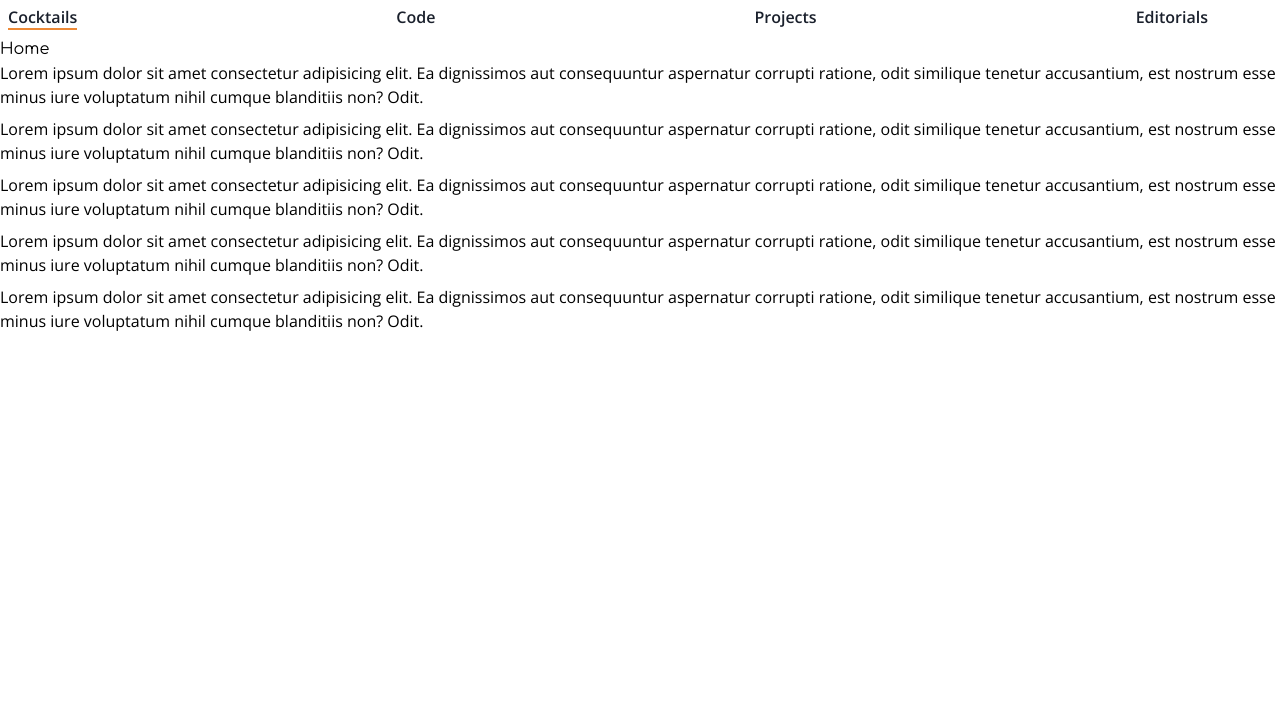
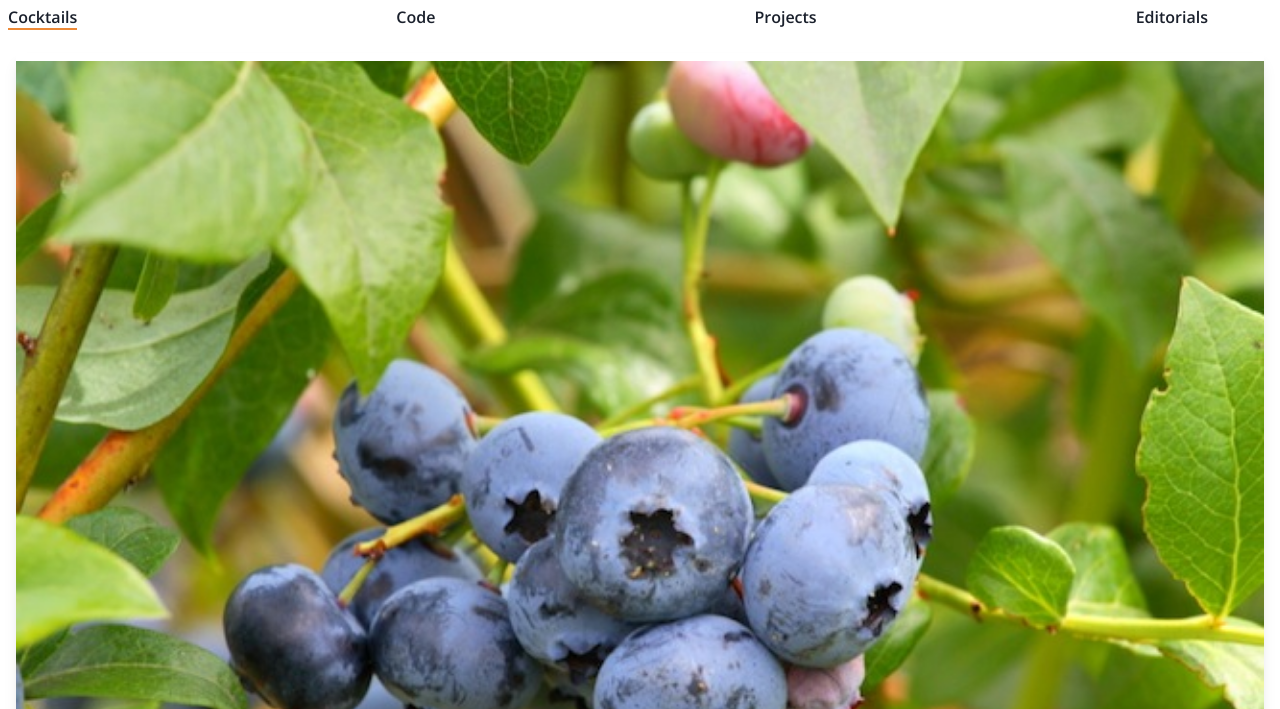
Before and after one commit to StevenFewster/com.stevenfewster.gatsby, a Gatsby site: page / in a window 1280 px wide. Shown: the part 91-800 px from the top of the page. Built offline with nearby package versions, Linux system fonts and the light colour scheme; Gatsby itself is replaced by a stand-in of ours.

Commit message:
Update sAll Content

```diff
--- a/src/components/Header/Header.js
+++ b/src/components/Header/Header.js
@@ -11,6 +11,7 @@ const Header = () => (
     <header className="layout">
       <Link to="/">
         <h1>Steven <img src="/static/21b8314b00ec60349f9d9cb2cf455a8e/151a9/logo.png" height="48" width="48" /> Fewster</h1>
+        <Img fluid={logo} />
       </Link>
       <Nav />
     </header>
--- a/src/components/Post.js
+++ b/src/components/Post.js
@@ -1,9 +1,14 @@
 import React from "react"
-import { Link, Img } from "gatsby"
+import { Link } from "gatsby"
+import Img from "gatsby-image"
 import "./post.css"
 
 const Post = ({ title, author, date, description, path, cover }) => (
-  <div className="post w-48 m-4 py-2 bg-white shadow-lg">
+  <div className="post w-100 m-4 py-2 bg-white shadow-lg">
+    <div className="post-image">
+      <Img fluid={cover} />
+    </div>
+    <div className="post-details">
       <h3 className="post-title">{title}</h3>
       <p className="post-description">{description}</p>
       <p className="post-written-by">
@@ -11,6 +16,7 @@ const Post = ({ title, author, date, description, path, cover }) => (
       </p>
       <Link to={path}>Read more</Link>
     </div>
+  </div>
 )
 
 export default Post
--- a/src/pages/blog.js
+++ b/src/pages/blog.js
@@ -11,7 +11,7 @@ const Blog = ({ data }) => (
       <h1 class="section-title">Blog</h1>
     </div>
     {data.allMarkdownRemark.edges.map(post => {
-      const { title, author, date, description, path } = post.node.frontmatter
+      const { title, author, date, description, path, cover } = post.node.frontmatter
       return (
         <Post
           title={title}
@@ -20,6 +20,7 @@ const Blog = ({ data }) => (
           description={description}
           key={`${date}__${title}`}
           path={path}
+          cover={cover.childImageSharp.fluid}
         />
       )
     })}
@@ -39,6 +40,13 @@ export const AllBlogQuery = graphql`
             author
             description
             path
+            cover {
+              childImageSharp {
+                fluid(maxWidth: 800) {
+                  ...GatsbyImageSharpFluid
+                }
+              }
+            }
           }
         }
       }
--- a/src/pages/index.js
+++ b/src/pages/index.js
@@ -1,56 +1,51 @@
 import React from "react"
 import Layout from "../components/Layout"
-import { useStaticQuery, graphql } from "gatsby"
-import Img from "gatsby-image"
+import { graphql } from "gatsby"
+import Post from '../components/Post'
 
 
-const Home = () => {
-  const img = useStaticQuery(graphql`
-    query ImageQuery {
-      file(relativePath: { eq: "images/blueberries.jpg" }) {
-        childImageSharp {
-          fluid {
-            ...GatsbyImageSharpFluid
+const Home = ({ data }) => (
+  <Layout>
+    {data.allMarkdownRemark.edges.map(post => {
+      const { title, author, date, description, path, cover } = post.node.frontmatter
+      return (
+        <Post
+          title={title}
+          author={author}
+          date={date}
+          description={description}
+          key={`${date}__${title}`}
+          path={path}
+          cover={cover.childImageSharp.fluid}
+        />
+      )
+    })}
+  </Layout>
+)
+
+export default Home
+
+export const AllIndexQuery = graphql`
+  query AllIndexPosts {
+    allMarkdownRemark {
+      edges {
+        node {
+          frontmatter {
+            date
+            title
+            author
+            description
+            path
+            cover {
+              childImageSharp {
+                fluid(maxWidth: 800) {
+                  ...GatsbyImageSharpFluid
+                }
+              }
+            }
           }
         }
       }
     }
-  `)
-  return (
-    <Layout>
-      <h1>Home</h1>
-      <p>
-        Lorem ipsum dolor sit amet consectetur adipisicing elit. Ea dignissimos
-        aut consequuntur aspernatur corrupti ratione, odit similique tenetur
-        accusantium, est nostrum esse minus iure voluptatum nihil cumque
-        blanditiis non? Odit.
-      </p>
-      <p>
-        Lorem ipsum dolor sit amet consectetur adipisicing elit. Ea dignissimos
-        aut consequuntur aspernatur corrupti ratione, odit similique tenetur
-        accusantium, est nostrum esse minus iure voluptatum nihil cumque
-        blanditiis non? Odit.
-      </p>
-      <p>
-        Lorem ipsum dolor sit amet consectetur adipisicing elit. Ea dignissimos
-        aut consequuntur aspernatur corrupti ratione, odit similique tenetur
-        accusantium, est nostrum esse minus iure voluptatum nihil cumque
-        blanditiis non? Odit.
-      </p>
-      <p>
-        Lorem ipsum dolor sit amet consectetur adipisicing elit. Ea dignissimos
-        aut consequuntur aspernatur corrupti ratione, odit similique tenetur
-        accusantium, est nostrum esse minus iure voluptatum nihil cumque
-        blanditiis non? Odit.
-      </p>
-      <p>
-        Lorem ipsum dolor sit amet consectetur adipisicing elit. Ea dignissimos
-        aut consequuntur aspernatur corrupti ratione, odit similique tenetur
-        accusantium, est nostrum esse minus iure voluptatum nihil cumque
-        blanditiis non? Odit.
-      </p>
-    </Layout>
-  )
-}
-
-export default Home
+  }
+`
--- a/src/templates/blogTemplate.js
+++ b/src/templates/blogTemplate.js
@@ -1,5 +1,6 @@
 import React from "react"
-import { graphql, Img } from "gatsby"
+import { graphql } from "gatsby"
+import Img from "gatsby-image"
 
 import Layout from "../components/Layout"
 
@@ -11,8 +12,8 @@ export default function Template({ data }) {
 
   return (
     <Layout className={category}>
+      <Img fluid={cover.childImageSharp.fluid} />
       <div className="content">
-      <Img fluid={cover.childImageSharp.fluid} />
         <div className="container mx-auto">
           <h1 className="content-title">{title}</h1>
           <p className="content-posted-by">
@@ -36,7 +37,7 @@ export const postQuery = graphql`
         path
         cover {
           childImageSharp {
-            fluid {
+            fluid(maxWidth: 800) {
               ...GatsbyImageSharpFluid
             }
           }
```
Also changed, not shown: src/templates/blogTemplate.css (+10 -0 lines). Lines whose indentation alone changed are shown as unchanged.
